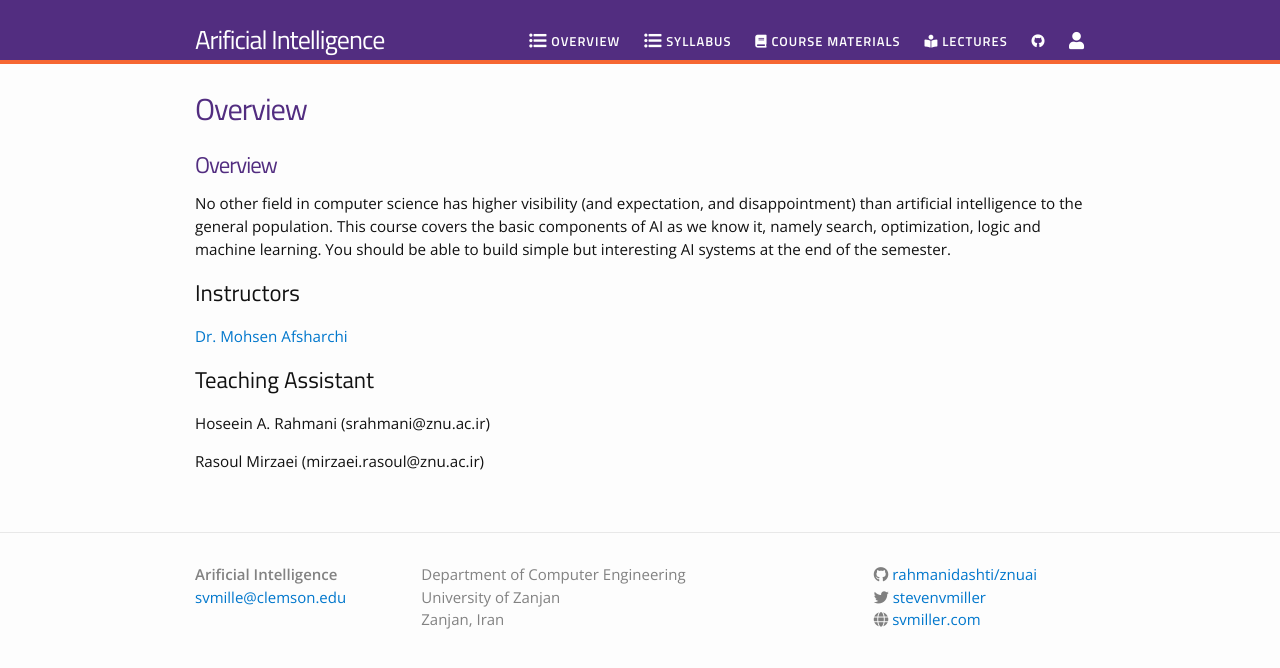
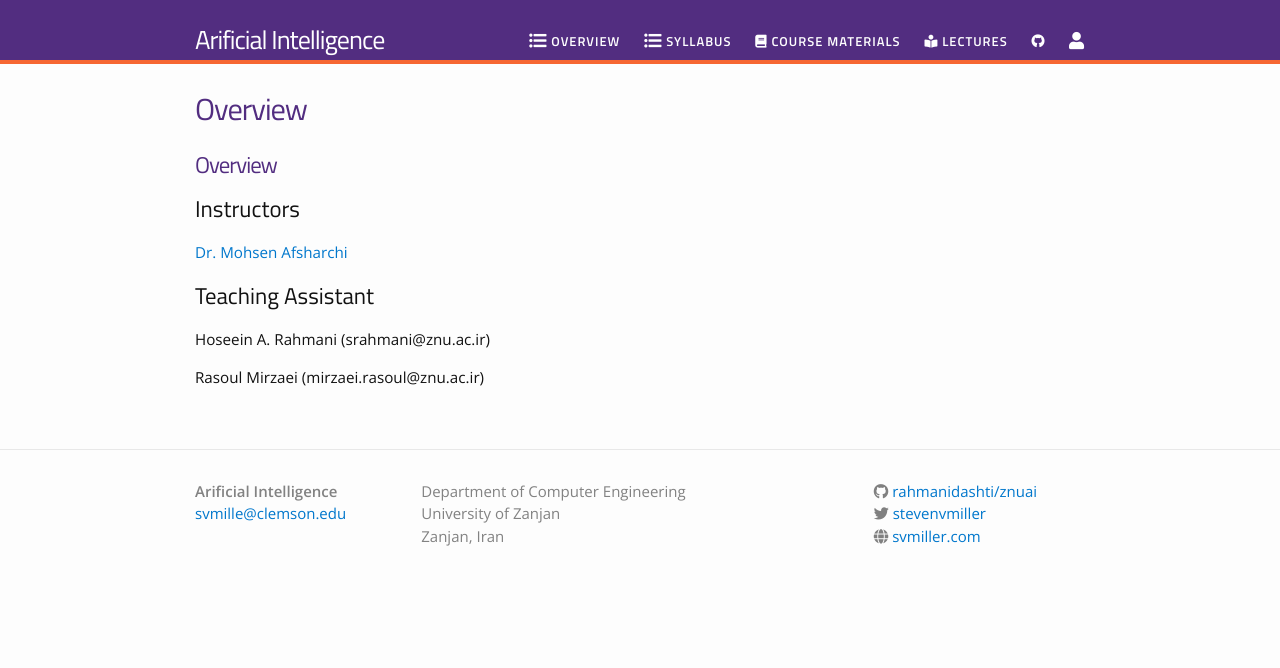
Before and after one commit to rahmanidashti/znuai, a Jekyll site: the page built from overview.md, in a window 1280 px wide. Shown: the top 668 px of the page. Built offline with Jekyll 4.4.1, drawn with Linux system fonts in a browser that asks for light colours; nearby versions of some CDN libraries; our own code applies the rules of GitHub Pages for plain Markdown files.

Commit message:
Update overview.md

```diff
--- a/overview.md
+++ b/overview.md
@@ -1,5 +1,4 @@
 # Overview
-No other field in computer science has higher visibility (and expectation, and disappointment) than artificial intelligence to the general population.  This course covers the basic components of AI as we know it, namely search, optimization, logic and machine learning. You should be able to build simple but interesting AI systems at the end of the semester.
 
 ## Instructors
 [Dr. Mohsen Afsharchi](http://cv.znu.ac.ir/afsharchim)
```
